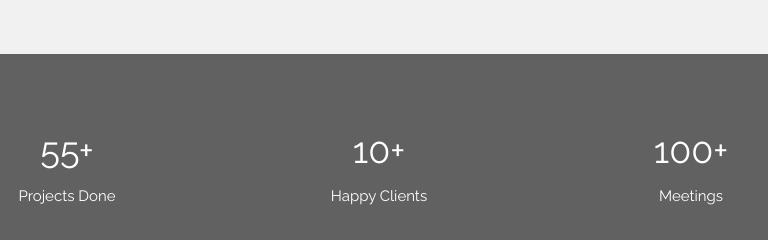
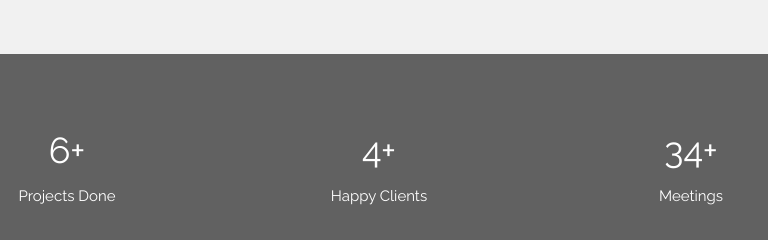
Before and after one commit to Srikantaraut/planwito.github.io, a plain HTML site: page index.html in a window 1280 px wide. Shown: the part 1700-1940 px from the top of the page, 417-1185 px from the left. Drawn offline with nearby package versions, Linux system fonts and the light colour scheme; some packages are replaced by stand-ins of ours.

Commit message:
Update index.html

```diff
--- a/index.html
+++ b/index.html
@@ -376,15 +376,15 @@ function showSlides() {
     <br>Partners
   </div>
   <div class="w3-quarter">
-    <span class="w3-xxlarge">55+</span>
+    <span class="w3-xxlarge">6+</span>
     <br>Projects Done
   </div>
   <div class="w3-quarter">
-    <span class="w3-xxlarge"> 10+</span>
+    <span class="w3-xxlarge">4+</span>
     <br>Happy Clients
   </div>
   <div class="w3-quarter">
-    <span class="w3-xxlarge">100+</span>
+    <span class="w3-xxlarge">34+</span>
     <br>Meetings
   </div>
 </div>
```
